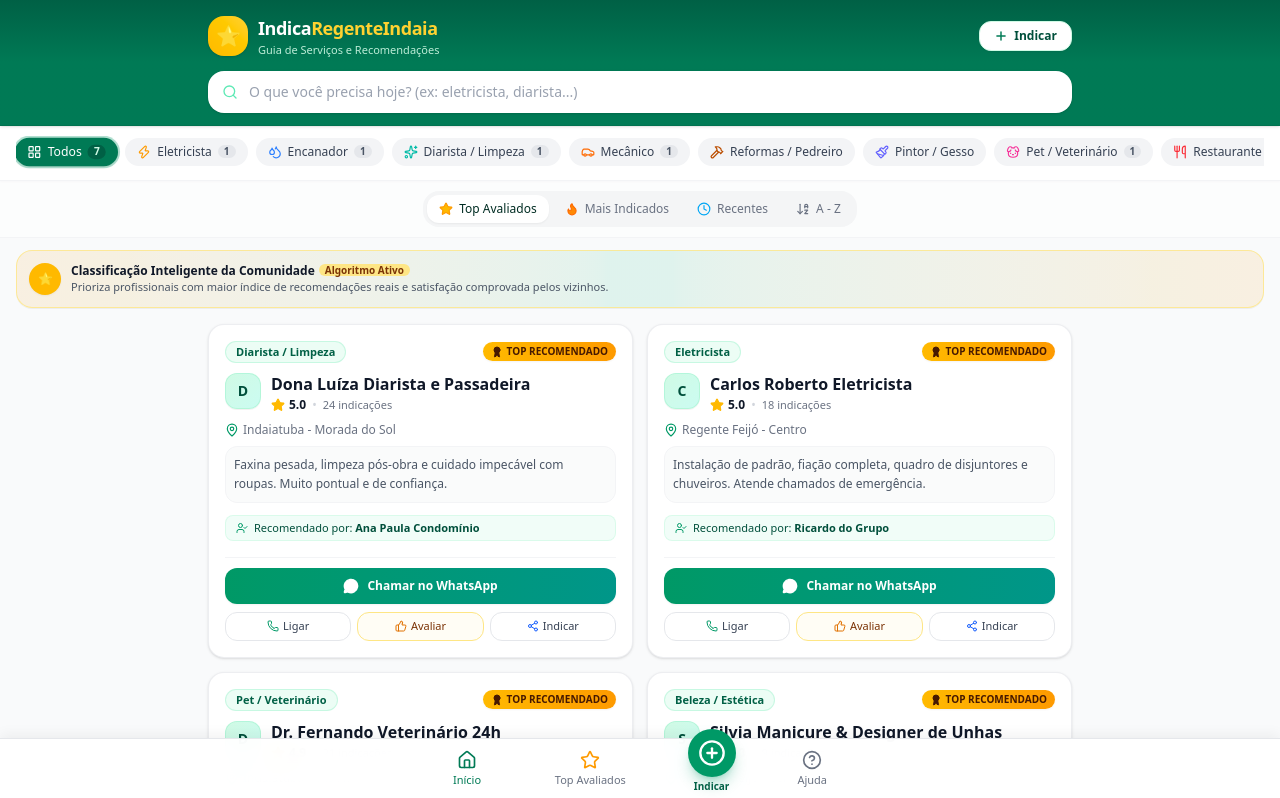
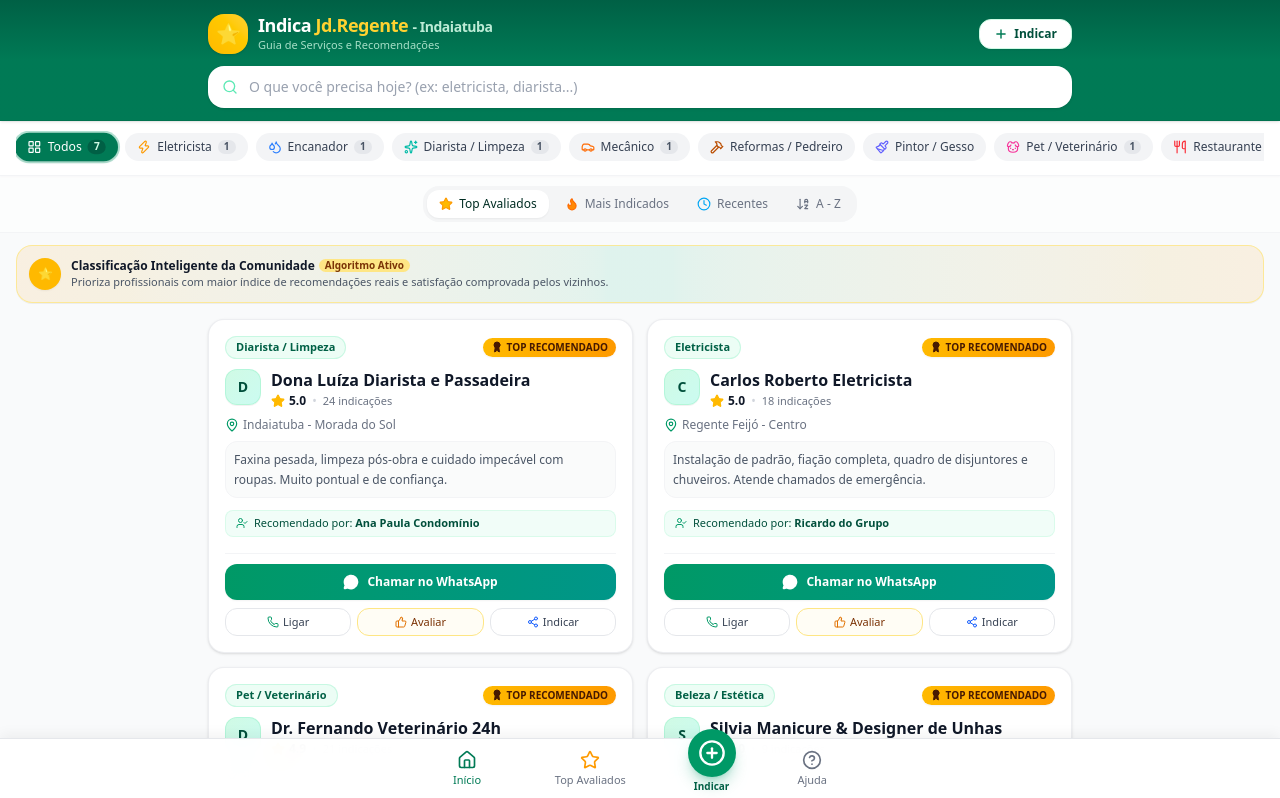
Before and after one commit to ofaccioli/indica-regente-indaia, a Next.js app: page / in a window 1280 px wide. Shown: the top 798 px of the page. Built offline with nearby package versions, Linux system fonts and the light colour scheme; no server answers; the database is empty.

Commit message:
chore: atualiza nome no header e metadados para Indica Jd.Regente - Indaiatuba

```diff
--- a/src/app/layout.tsx
+++ b/src/app/layout.tsx
@@ -13,9 +13,9 @@ const geistMono = Geist_Mono({
 });
 
 export const metadata: Metadata = {
-  title: "IndicaRegenteIndaia - Guia de Recomendações e Serviços",
+  title: "Indica Jd.Regente - Indaiatuba | Guia de Recomendações e Serviços",
   description:
-    "Encontre os melhores profissionais e serviços recomendados pela comunidade em Regente Feijó e Indaiatuba com WhatsApp direto.",
+    "Encontre os melhores profissionais e serviços recomendados pela comunidade no Jardim Regente e Indaiatuba com WhatsApp direto.",
   manifest: "/manifest.json",
   icons: {
     icon: "/icon.svg",
@@ -24,9 +24,9 @@ export const metadata: Metadata = {
   appleWebApp: {
     capable: true,
     statusBarStyle: "default",
-    title: "IndicaRegenteIndaia",
+    title: "Indica Jd.Regente",
   },
-  applicationName: "IndicaRegenteIndaia",
+  applicationName: "Indica Jd.Regente - Indaiatuba",
 };
 
 export const viewport: Viewport = {
--- a/src/components/Header.tsx
+++ b/src/components/Header.tsx
@@ -20,12 +20,13 @@ export function Header({ busca, onBuscaChange }: HeaderProps) {
               ⭐
             </div>
             <div>
-              <div className="flex items-center gap-1.5">
-                <span className="text-lg font-black tracking-tight text-white drop-shadow-2xs">
-                  Indica<span className="text-amber-300">RegenteIndaia</span>
+              <div className="flex items-center gap-1.5 flex-wrap">
+                <span className="text-base sm:text-lg font-black tracking-tight text-white drop-shadow-2xs leading-tight">
+                  Indica <span className="text-amber-300">Jd.Regente</span>{" "}
+                  <span className="text-emerald-100/90 text-xs sm:text-sm font-bold">- Indaiatuba</span>
                 </span>
               </div>
-              <p className="text-[11px] text-emerald-100/90 font-medium">
+              <p className="text-[11px] text-emerald-100/80 font-medium">
                 Guia de Serviços e Recomendações
               </p>
             </div>
--- a/src/components/PWAInstallPrompt.tsx
+++ b/src/components/PWAInstallPrompt.tsx
@@ -85,7 +85,7 @@ export function PWAInstallPrompt() {
           <Smartphone className="w-4 h-4" />
         </div>
         <div>
-          <p className="font-bold leading-tight">Instalar IndicaRegenteIndaia</p>
+          <p className="font-bold leading-tight">Instalar Indica Jd.Regente</p>
           <p className="text-[11px] text-emerald-200">
             Acesso rápido direto da tela do seu celular!
           </p>
```
Also changed, not shown: public/manifest.json.
